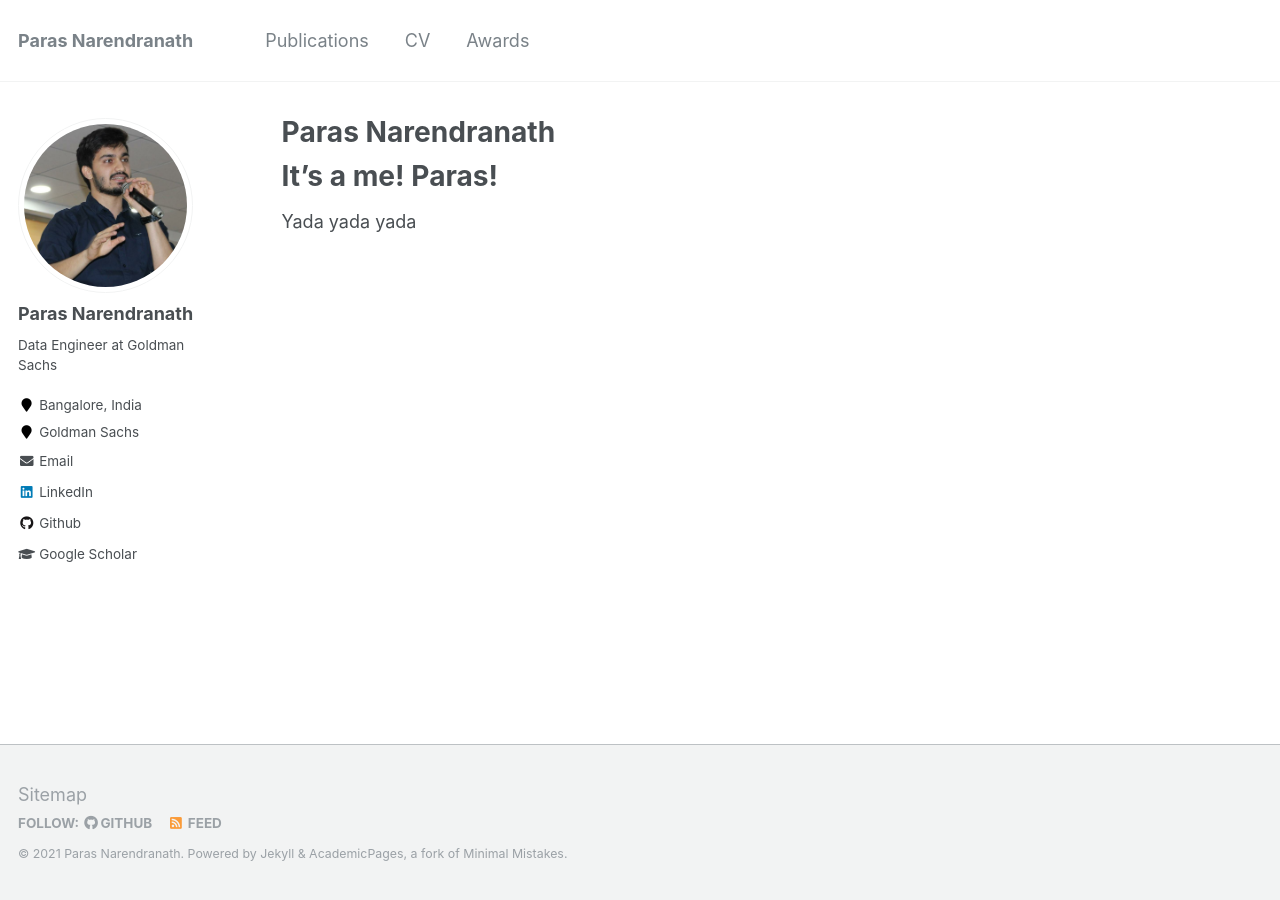
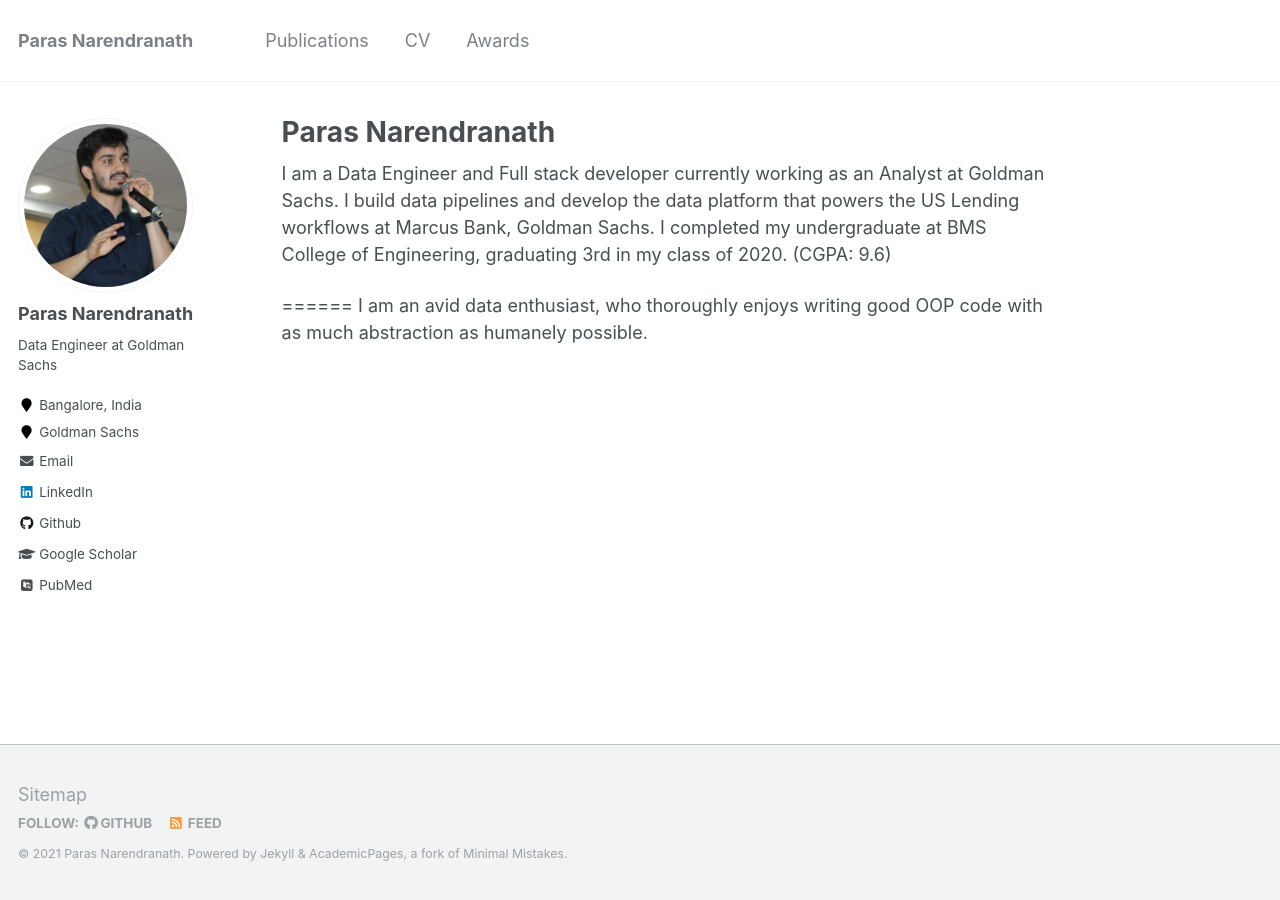
Before and after one commit to parasnaren/github-io-page, a Jekyll site: the page built from _pages/about.md, in a window 1280 px wide. Built offline with Jekyll 4.4.1, drawn with Linux system fonts in a browser that asks for light colours; some web fonts are replaced.

Commit message:
Adding some info to about page

```diff
--- a/_config.yml
+++ b/_config.yml
@@ -10,7 +10,7 @@ locale                   : "en-US"
 title                    : "Paras Narendranath"
 title_separator          : "-"
 name                     : &name "Paras Narendranath"
-description              : &description "personal description"
+description              : &description "Data Engineer at Goldman Sachs"
 url                      : https://parasnaren.github.io # the base hostname & protocol for your site e.g. "https://mmistakes.github.io"
 baseurl                  : "" # the subpath of your site, e.g. "/blog"
 repository               : "parasnaren/parasnaren.github.io"
@@ -85,7 +85,7 @@ author:
   bio              : "Data Engineer at Goldman Sachs"
   location         : "Bangalore, India"
   employer         : Goldman Sachs
-  pubmed           :
+  pubmed           : "https://publons.com/researcher/3822073/paras-narendranath/"
   googlescholar    : "https://scholar.google.com/citations?user=wyI1EDgAAAAJ&hl=en&oi=ao"
   email            : parasnaren1998@gmail.com
   researchgate     :
--- a/_data/navigation.yml
+++ b/_data/navigation.yml
@@ -8,3 +8,6 @@ main:
 
   - title: "Awards"
     url: /awards/
+
+  - title:: "Fun"
+    url: /fun/
--- a/_pages/about.md
+++ b/_pages/about.md
@@ -7,6 +7,9 @@ redirect_from:
   - /about/
   - /about.html
 ---
-It's a me! Paras!
+
+I am a Data Engineer and Full stack developer currently working as an Analyst at Goldman Sachs. I build data pipelines and develop the data platform that powers the US Lending workflows at Marcus Bank, Goldman Sachs.
+I completed my undergraduate at BMS College of Engineering, graduating 3rd in my class of 2020. (CGPA: 9.6)
+
 ======
-Yada yada yada
+I am an avid data enthusiast, who thoroughly enjoys writing good OOP code with as much abstraction as humanely possible.
```
